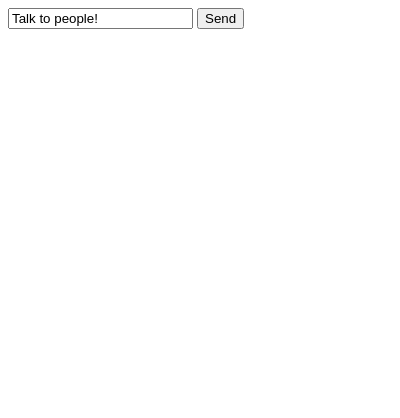
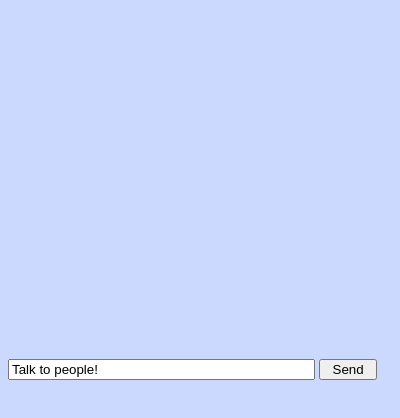
Before and after one commit to zacharysang/HackingOutTerror, a browser extension: page client-extension/popup.html in a window 400 px wide. Drawn offline with Linux system fonts and the light colour scheme.

Commit message:
started work on display

```diff
--- a/client-extension/popup.html
+++ b/client-extension/popup.html
@@ -5,7 +5,7 @@
 	</head>
 	<body>
 		<div id="text"></div>
-		<table>
+		<table id="messages-container">
 			<tbody id="messages-body">
 			</tbody>
 		</table>
--- a/client-extension/popup.js
+++ b/client-extension/popup.js
@@ -157,7 +157,7 @@ function printMessage(data){
 				var messagesContainer = $("#messages-body");
 
 				//insert new message element
-				messagesContainer.append(newMessage(msg,timeStr,sender));
+				messagesContainer.append(newMessage(msg,sender,timeStr));
 			}
 }
 
--- a/client-extension/style.css
+++ b/client-extension/style.css
@@ -1,5 +1,23 @@
 html {
 	height: 400;
 	width: 400;
+	background-color: #ccd9ff;
+	font-family: Lato, Arial, Helvetica, Sans-serif;
+	}
 
+
+#messages-container {
+	height: 350;
+	max-height: 350;
+	width: 360;
+	overflow-y: scroll;
+	overflow-x:hidden;
 }
+
+#input-box {
+	width: 80%;
+}
+
+#send-button {
+	width: 15%;
+}
```
